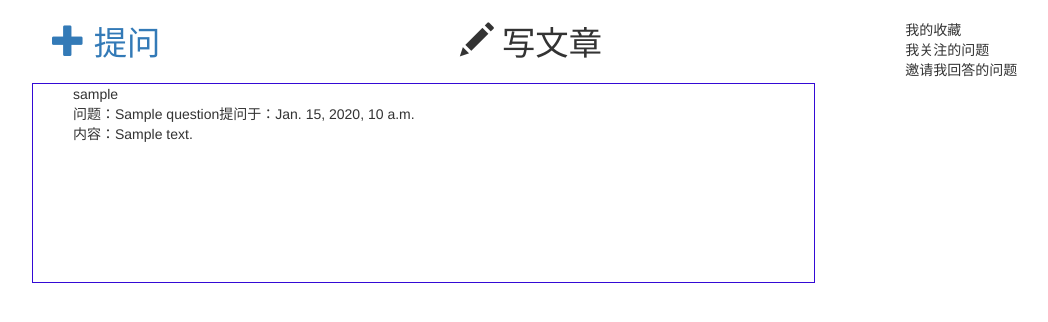
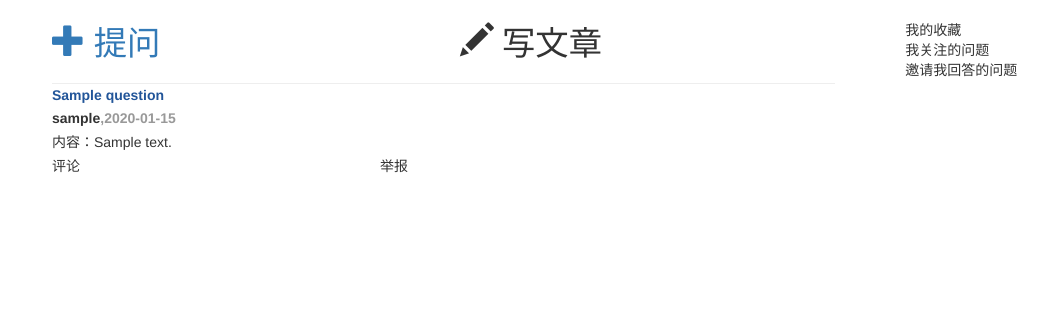
Before and after one commit to injetlee/Django, a Django app: page /zhihu/index/ in a window 1280 px wide. Shown: the part 83-405 px from the top of the page, without its empty margins (3-1051 px from the left). Run offline with Django 3.2, Linux system fonts and the light colour scheme; a user stored in the database is signed in; tables that the repository leaves empty hold one stand-in row (values such as "Sample post"); some libraries are stand-ins or nearby versions.

Commit message:
index modify

```diff
--- a/mysite/settings.py
+++ b/mysite/settings.py
@@ -125,7 +125,7 @@ USE_TZ = True
 STATIC_URL = '/static/'
 
 EMAIL_HOST = 'smtp.126.com'
-EMAIL_HOST_USER = 'liyingjie26@126.com'
+EMAIL_HOST_USER = ''
 EMAIL_HOST_PASSWORD = ''
 EMAIL_PORT = 465
 EMAIL_USE_SSL = True
--- a/zhihu/models.py
+++ b/zhihu/models.py
@@ -1,7 +1,7 @@
 from django.db import models
 from django.contrib.auth.models import User
-from django.utils import timezone
-from datetime import datetime
+#from django.utils import timezone
+#from datetime import datetime
 # Create your models here.
 
 
@@ -15,7 +15,7 @@ from datetime import datetime
 
 
 class Question(models.Model):
-    title = models.CharField(max_length=500)
+    title = models.CharField(max_length=255)
     content = models.CharField(max_length=5000)
     user = models.ForeignKey(User)
-    updatedate = models.DateTimeField(default=datetime.now, blank=True)
+    updatedate = models.CharField(max_length=255)
--- a/zhihu/templates/zhihu/index.html
+++ b/zhihu/templates/zhihu/index.html
@@ -5,6 +5,17 @@
 {% endblock %}
 
 {% block content %}
+      <style>
+        li {list-style-type:none;}
+        .title{font-family:"微软雅黑";font-size:25pt;}
+        .position{float:left;margin-right:300px;}
+        .content {color:#259;font-size:14px;font-weight:700;border-top:1px solid #eee;margin-top:15px;}
+        .username {color:inherit;font-size:14px;font-weight:700;}
+        .date::before {content:",";}
+        .date {color:#999;}
+        .main {line-height:1.7;}
+
+      </style>
 <div class="container-fluid">
   <div class="row">
     <div class="col-md-8">
@@ -21,11 +32,7 @@
         <li style="float:left;margin-left:50px;float:left;font-family: 'Helvetica Neue' ,Helvetica,Arial,sans-serif;font-size:25pt;list-style-type:none;"><span class="glyphicon glyphicon-pencil"></span>&nbsp;写文章</li>
         </ul>
       </div> -->
-      <style>
-        li {list-style-type:none;}
-        .title{font-family:"微软雅黑";font-size:25pt;}
-        .position{float:left;margin-right:300px;}
-      </style>
+
       <div>
         <ul class="title">
         <li class="position"><a href={% url "zhihu:create_question" %}><span class="glyphicon glyphicon-plus"></span>&nbsp;提问</a>
@@ -34,18 +41,18 @@
         <span class="glyphicon glyphicon-pencil"></span>&nbsp;写文章</li>
         </ul>
       </div>
-    <style type="text/css">
-      .content{border:1px #340AD5 solid;height:200px;margin:15px 20px;}
-    </style>
 
     {% if latest_question %}
 
         {% for question in latest_question %}
-        <div>
-        <ul class="content">
-          <li>{{question.user}}</li>
-          <li>问题：{{question.title}}提问于：{{question.updatedate}}</li>
-          <li>内容：{{question.content}}</li><br>
+        <div class="main">
+        <ul>
+
+          <li class="content">{{question.title}}</li>
+          <li class="username">{{question.user}}<span class="date">{{question.updatedate}}<span></li>
+          <li>内容：{{question.content}}</li>
+          <li class="position">评论</li>
+          <li>举报</li>
         </ul>
         </div>
         {% endfor %}
--- a/zhihu/views.py
+++ b/zhihu/views.py
@@ -84,6 +84,13 @@ def reg(request):
     else:
         return render(request, 'zhihu/reg.html')
 
+import time as tt
+
+
+def format_time(time):
+    print(tt.strftime('%Y-%m-%d %H:%M:%S', time))
+    return tt.strftime('%Y-%m-%d %H:%M:%S', time)
+
 
 @login_required(login_url='/zhihu/login/')
 def index(request):
@@ -92,7 +99,7 @@ def index(request):
         latest_question = Question.objects.order_by('id')[::-1]
         context = {
             'latest_question': latest_question,
-            'name': username
+            'name': username,
         }
         return render(request, 'zhihu/index.html', context)
     else:
@@ -150,7 +157,9 @@ def post_question(request):
         content = request.POST['question']
         if title != '':
             user = User.objects.get(username=request.user.username)
-            insert = user.question_set.create(title=title, content=content)
+            updatetime = format_time(tt.localtime())
+            insert = user.question_set.create(
+                title=title, content=content, updatedate=updatetime)
             insert.save()
         return redirect(reverse('zhihu:index'))
 
```
Also changed, not shown: zhihu/migrations/0001_initial.py, zhihu/migrations/0002_auto_20160925_1034.py (deleted), zhihu/migrations/0002_auto_20160925_2127.py.
